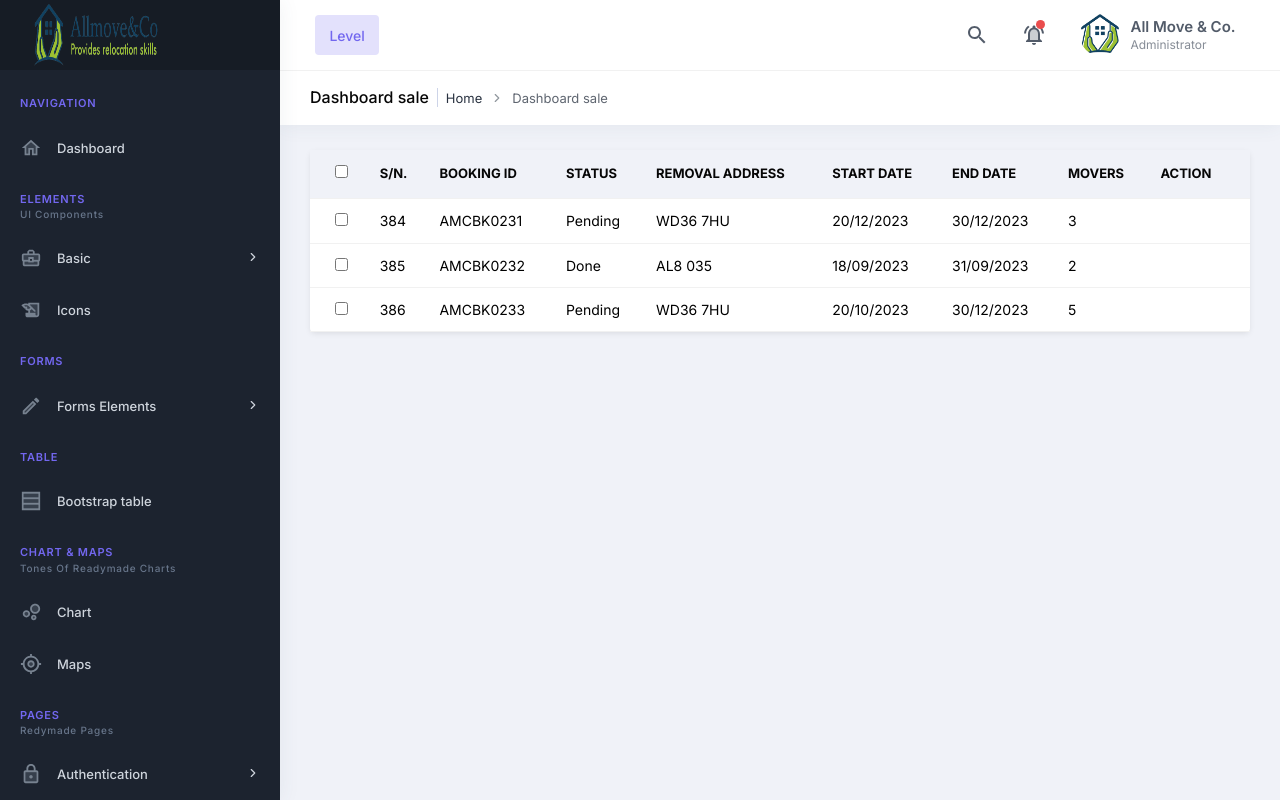
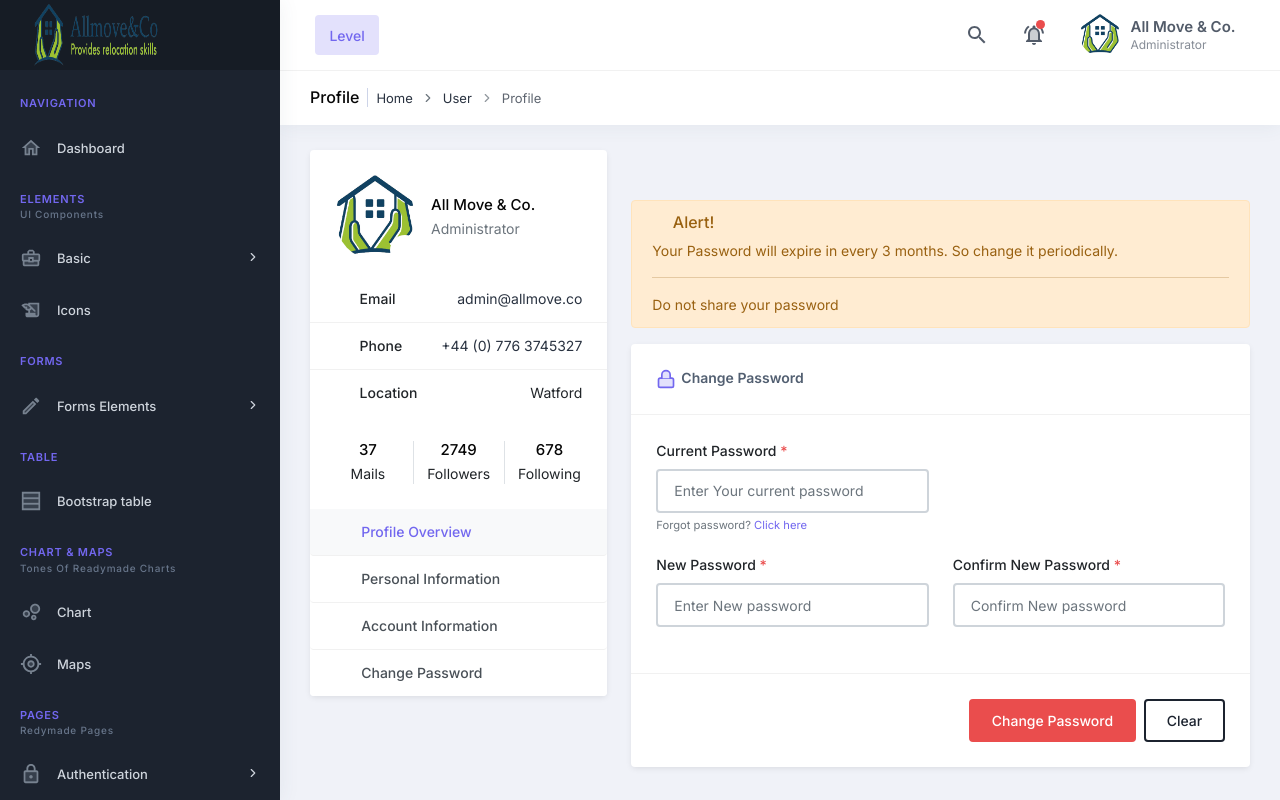
Before and after one commit to Nerony-Git/allmove-booking-system, an Angular app: page / in a window 1280 px wide. Built offline with nearby package versions, Linux system fonts and the light colour scheme; a web font is replaced by a local one.

Commit message:
added profile page component

```diff
--- a/src/app/app.component.html
+++ b/src/app/app.component.html
@@ -1,5 +1,6 @@
 <app-sidebar></app-sidebar>
 <app-header></app-header>
-<app-dashboard></app-dashboard>
+<!--<app-dashboard></app-dashboard>-->
+<app-profile-page></app-profile-page>
 
 <app-footer></app-footer>
```
